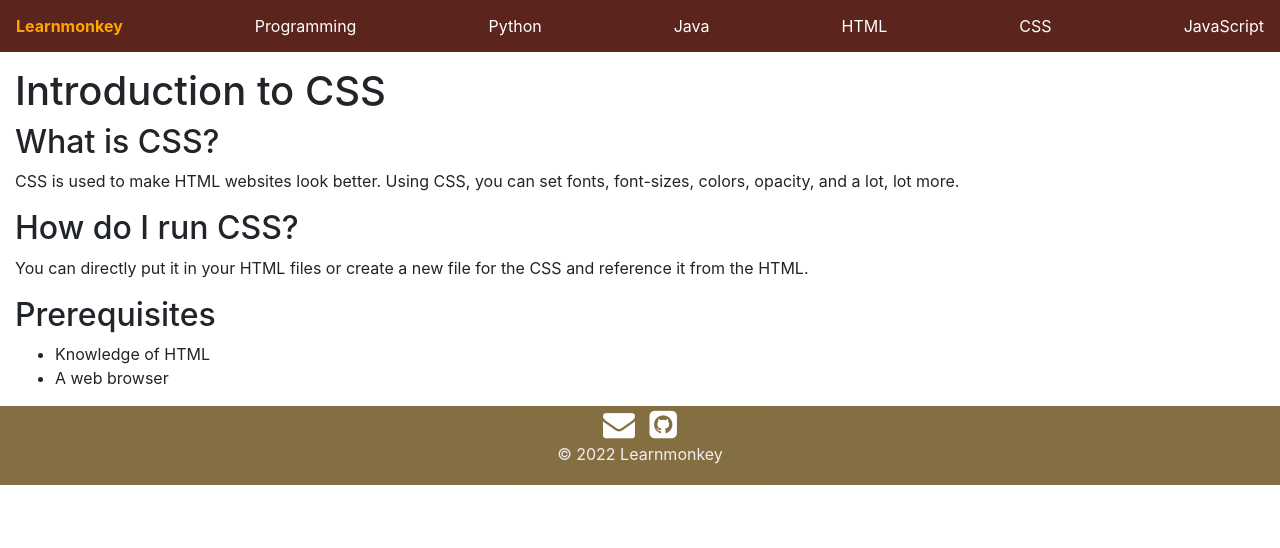
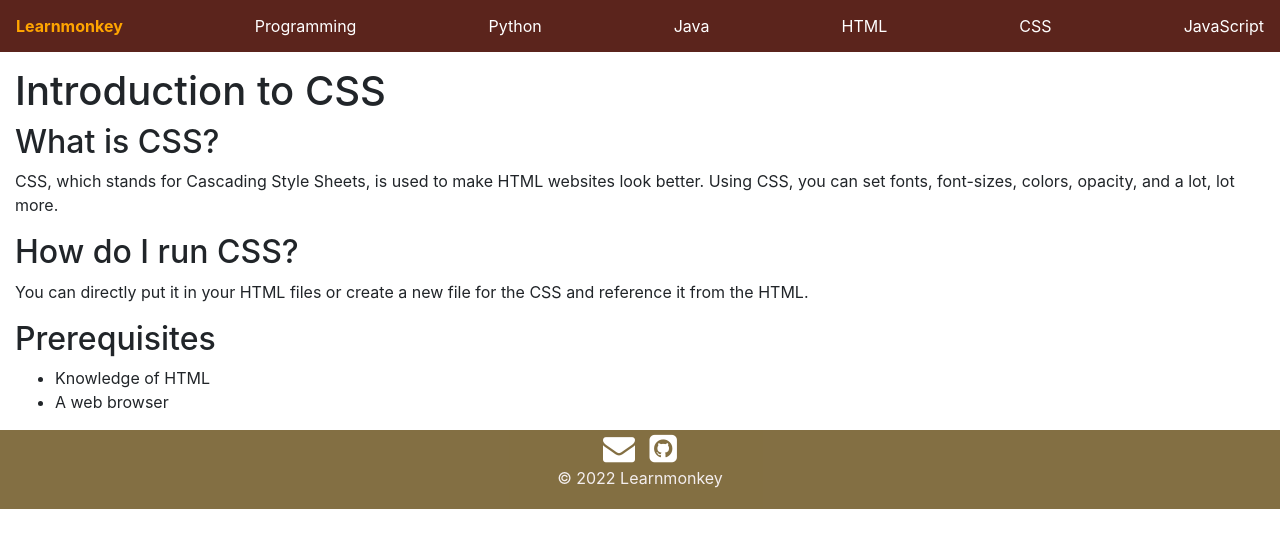
Before and after one commit to learnmonkey/learnmonkey.github.io, a Jekyll site: the page built from programming/css/index.html, in a window 1280 px wide. Shown: the top 548 px of the page. Built offline with Jekyll 4.4.1, drawn with Linux system fonts in a browser that asks for light colours.

Commit message:
Update HTML and CSS tutorials

```diff
--- a/programming/css/index.html
+++ b/programming/css/index.html
@@ -8,7 +8,7 @@ layout: default
 
 <section>
     <h2>What is CSS?</h2>
-    <p>CSS is used to make HTML websites look better. Using CSS, you can set fonts, font-sizes, colors, opacity, and a lot, lot more.</p>
+    <p>CSS, which stands for Cascading Style Sheets, is used to make HTML websites look better. Using CSS, you can set fonts, font-sizes, colors, opacity, and a lot, lot more.</p>
 </section>
 
 <section>
--- a/programming/html/index.html
+++ b/programming/html/index.html
@@ -8,7 +8,7 @@ layout: default
 
 <section>
     <h2>What is HTML?</h2>
-    <p>HTML is used universally to create websites and practically every website in the world uses a bit of HTML. Using HTML, you can create paragraphs, headings, menus, navbars and much more.</p>
+    <p>HTML, which stands for HyperText Markup Language, is used universally to create websites and practically every website in the world uses a bit of HTML. Using HTML, you can create paragraphs, headings, menus, navbars and much more.</p>
     <p>Admittedly, a website made only using HTML would be pretty boring. Pure HTML doesn't support navbars, menus, sidebars, etc. However, if we combine HTML with CSS and JavaScript we can make interactive websites.</p>
 </section>
 
```
